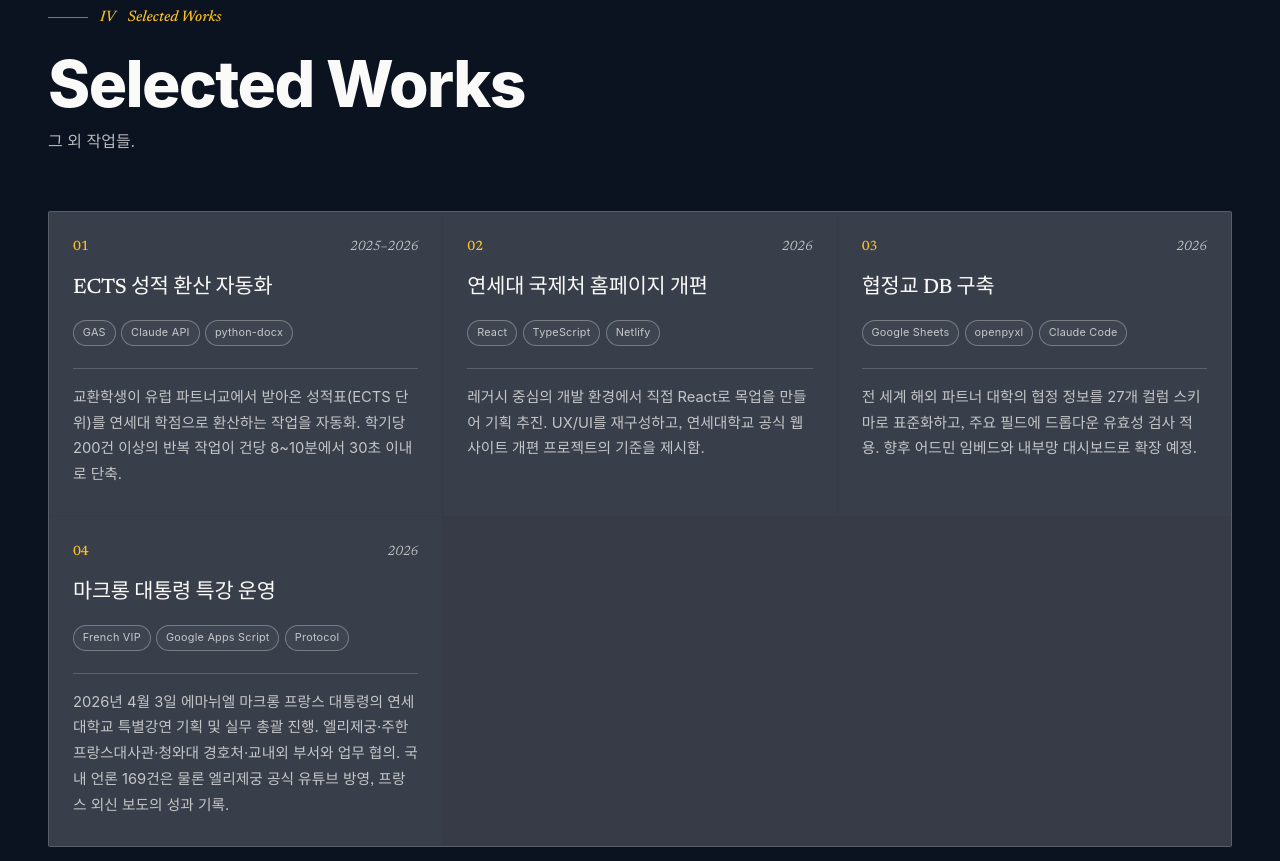
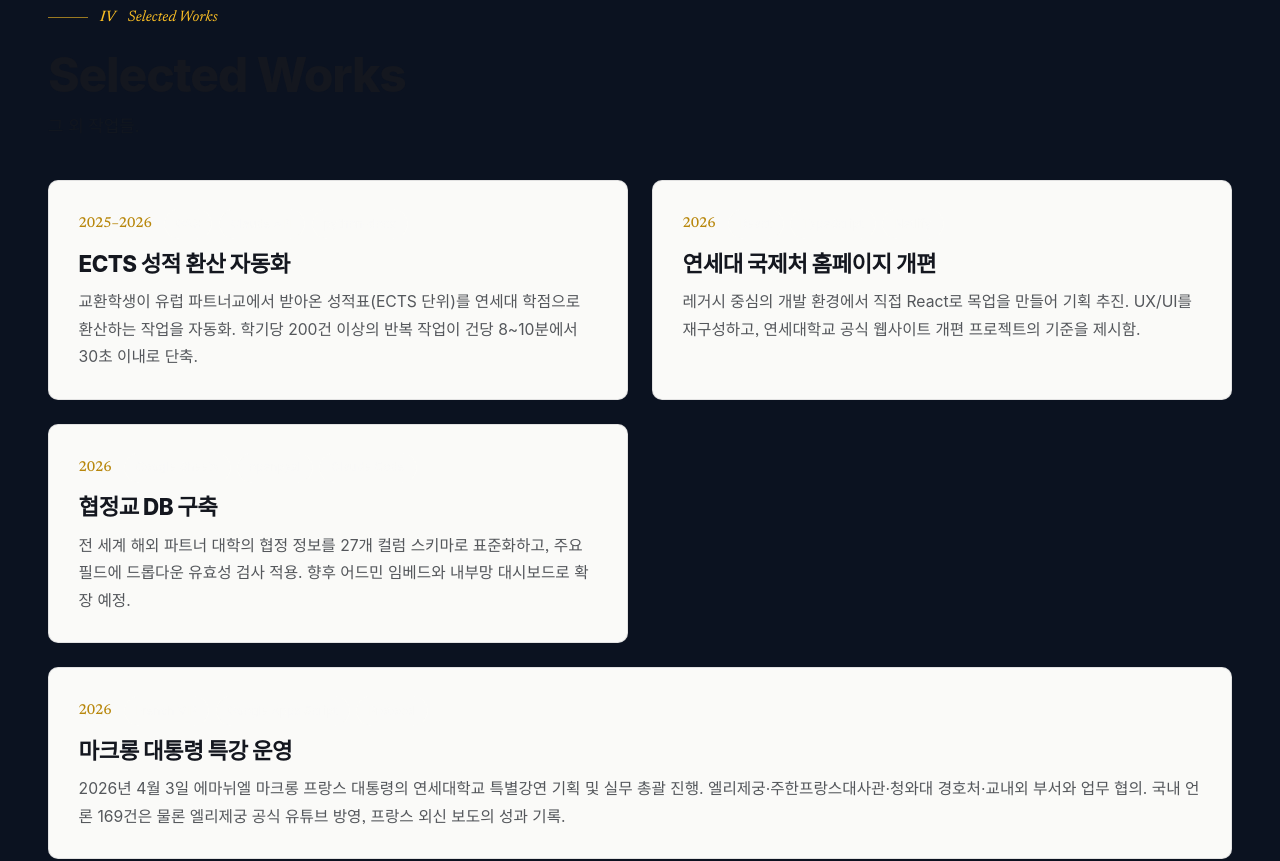
Before and after one commit to lovelyhp/celine-portfolio, a React (Vite) app: page / in a window 1280 px wide. Shown: the part 5320-6181 px from the top of the page. Built offline with nearby package versions, Linux system fonts and the light colour scheme; a web font is replaced by a local one.

Commit message:
feat(selected): rebuild Selected Works as 2x2 grid with featured wide card

```diff
--- a/src/sections/Selected.css
+++ b/src/sections/Selected.css
@@ -1,74 +1,64 @@
-.selected-inner { gap: 1.5rem; }
-.selected-head { flex-shrink: 0; }
+.selected-inner { color: var(--text-on-light); }
+.selected-head { margin-bottom: 2.5rem; max-width: 60ch; }
 .selected-heading {
-  font-size: clamp(2.5rem, 5.5vw, 4rem);
-  color: var(--cream);
-  font-weight: 500;
-  margin-bottom: 0.75rem;
-  letter-spacing: -0.02em;
+  font-size: clamp(2rem, 4vw, 3rem);
+  color: var(--text-on-light);
+  letter-spacing: -0.025em;
+  font-weight: 800;
 }
 .selected-intro {
-  color: var(--cream-muted);
-  font-size: 1rem;
-  max-width: 54ch;
-  line-height: 1.6;
-  margin-bottom: 2rem;
+  font-size: 1.05rem;
+  color: var(--text-on-light-muted);
+  margin-top: 0.75rem;
 }
 
 .selected-grid {
+  list-style: none;
   display: grid;
-  grid-template-columns: repeat(auto-fit, minmax(300px, 1fr));
-  gap: 1px;
-  background: var(--line);
-  border: 1px solid var(--line);
-  border-radius: 2px;
-  overflow: hidden;
+  grid-template-columns: repeat(2, 1fr);
+  gap: 1.5rem;
+}
+.selected-card {
+  display: flex;
+  flex-direction: column;
+  gap: 0.8rem;
+  padding: 1.75rem 1.85rem;
+  background: var(--paper);
+  border: 1px solid var(--paper-line);
+  border-radius: 10px;
+  transition: transform 0.2s ease, box-shadow 0.2s ease;
+}
+.selected-card:hover {
+  transform: translateY(-3px);
+  box-shadow: 0 6px 20px rgba(20, 23, 31, 0.06);
+}
+.selected-card.is-wide { grid-column: 1 / -1; }
+
+.selected-card-meta {
+  display: flex;
+  align-items: center;
+  gap: 0.75rem;
+  flex-wrap: wrap;
+}
+.selected-card-year {
+  font-size: 0.9rem;
+  color: var(--amber-deep);
+}
+.selected-card-stack { display: flex; gap: 0.4rem; flex-wrap: wrap; }
+
+.selected-card-title {
+  font-size: 1.4rem;
+  color: var(--text-on-light);
+  letter-spacing: -0.02em;
+  font-weight: 800;
+}
+.selected-card-body {
+  font-size: 0.98rem;
+  line-height: 1.75;
+  color: var(--text-on-light-muted);
 }
 
-.selected-card {
-  background: rgba(255, 255, 255, 0.02);
-  padding: 1.5rem 1.5rem 1.75rem;
-  text-align: left;
-  display: flex;
-  flex-direction: column;
-  gap: 0.6rem;
+@media (max-width: 720px) {
+  .selected-grid { grid-template-columns: 1fr; }
+  .selected-card.is-wide { grid-column: auto; }
 }
-.selected-card-head {
-  display: flex;
-  justify-content: space-between;
-  align-items: baseline;
-  font-size: var(--fs-xs);
-  color: var(--cream-faint);
-}
-.selected-card-num {
-  font-size: 0.85rem;
-  color: var(--iris);
-}
-.selected-card-year {
-  font-size: 0.85rem;
-  color: var(--cream-muted);
-}
-.selected-card-title {
-  font-size: 1.3rem;
-  color: var(--cream);
-  margin-block: 0.25rem;
-  letter-spacing: -0.01em;
-}
-.selected-card-stack {
-  display: flex;
-  flex-wrap: wrap;
-  gap: 0.35rem;
-}
-.selected-card-stack .chip {
-  padding: 0.2rem 0.55rem;
-  font-size: 0.68rem;
-}
-
-.selected-card-body {
-  margin-top: 0.75rem;
-  padding-top: 1rem;
-  border-top: 1px solid var(--line);
-  font-size: 0.92rem;
-  line-height: 1.75;
-  color: var(--cream-muted);
-}
--- a/src/sections/Selected.tsx
+++ b/src/sections/Selected.tsx
@@ -3,37 +3,31 @@ import './Selected.css';
 
 export function SelectedChapter() {
   const { t } = useLang();
-
   return (
     <div className="chapter-inner selected-inner">
       <div className="selected-head">
         <div className="section-label">
           <span>{t.selected.number}</span>
-          <span>{t.selected.title}</span>
+          <span className="font-serif-italic">Selected Works</span>
         </div>
-        <h2 className="selected-heading font-display">Selected Works</h2>
+        <h2 className="selected-heading font-display">{t.selected.title}</h2>
         <p className="selected-intro">{t.selected.intro}</p>
       </div>
 
-      <div className="selected-grid">
+      <ol className="selected-grid">
         {t.selected.projects.map((p, i) => (
-          <article key={i} className="selected-card">
-            <div className="selected-card-head">
-              <div className="selected-card-num font-mono-num">0{i + 1}</div>
-              <div className="selected-card-year font-italic-serif">{p.year}</div>
+          <li key={i} className={`selected-card ${i === t.selected.projects.length - 1 ? 'is-wide' : ''}`}>
+            <div className="selected-card-meta">
+              <span className="selected-card-year font-num">{p.year}</span>
+              <div className="selected-card-stack">
+                {p.stack.map((s) => <span key={s} className="chip">{s}</span>)}
+              </div>
             </div>
-            <h3 className="selected-card-title font-serif">{p.title}</h3>
-            <div className="selected-card-stack">
-              {p.stack.map((s) => (
-                <span key={s} className="chip">
-                  {s}
-                </span>
-              ))}
-            </div>
+            <h3 className="selected-card-title font-display">{p.title}</h3>
             <p className="selected-card-body">{p.body}</p>
-          </article>
+          </li>
         ))}
-      </div>
+      </ol>
     </div>
   );
 }
```
